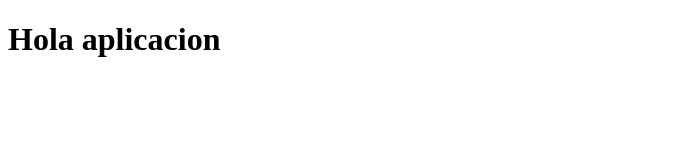
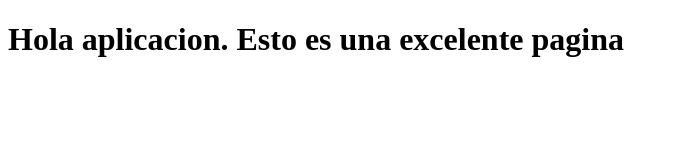
Before and after one commit to delgadojjk/HTML-CSS-y-JavaScript-para-Desarrolladores-Web, a plain HTML site: page site/index.html in a window 1280 px wide. Shown: the whole page, without its empty margins (0-679 px from the left). Drawn offline with Linux system fonts and the light colour scheme.

Commit message:
se agrego texto adicional

```diff
--- a/site/index.html
+++ b/site/index.html
@@ -4,6 +4,6 @@
  	<title>Hola Coursera</title>
  </head>
  <body>
-   <h1>Hola aplicacion</h1>
+   <h1>Hola aplicacion. Esto es una excelente pagina</h1>
  </body>
  </html>
```
